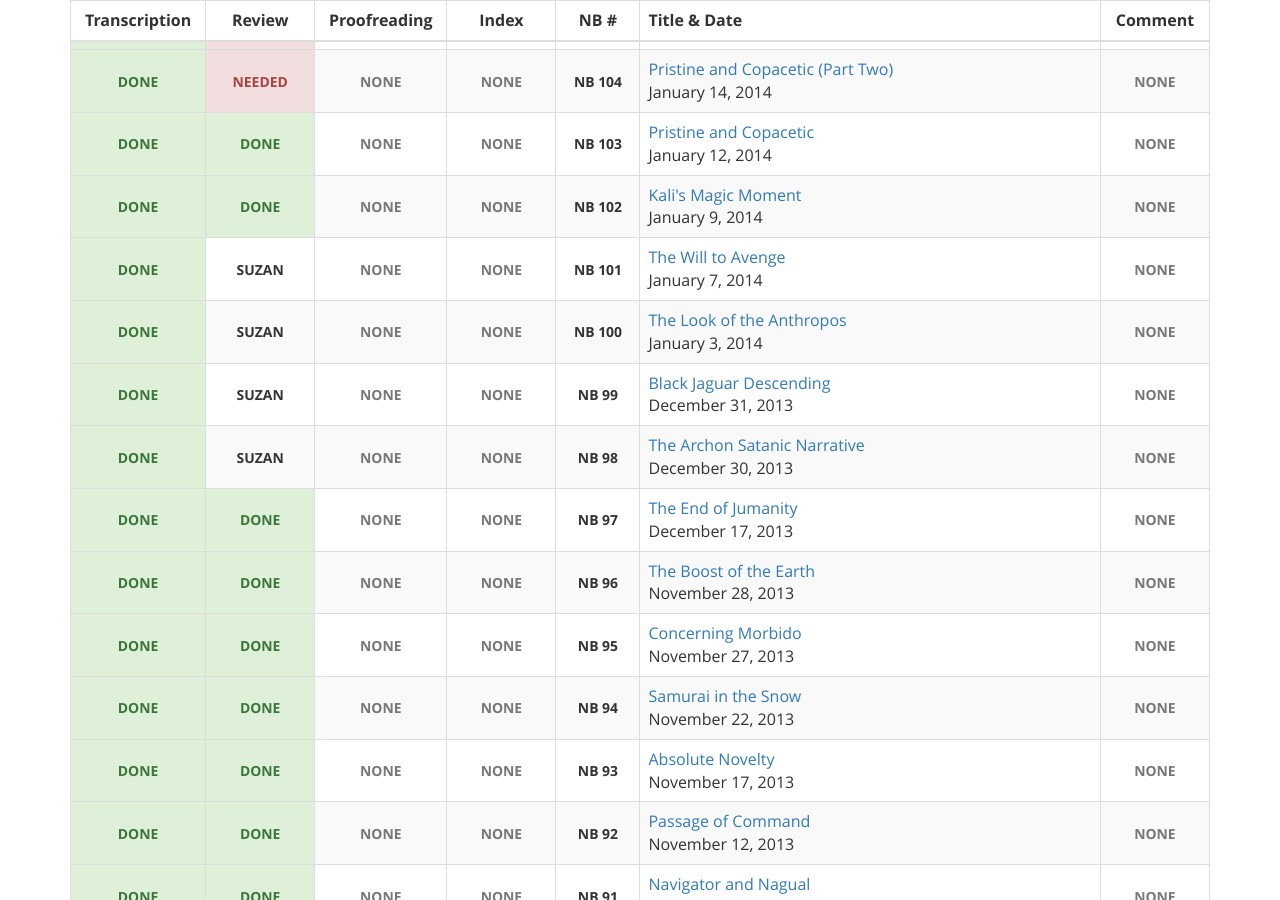
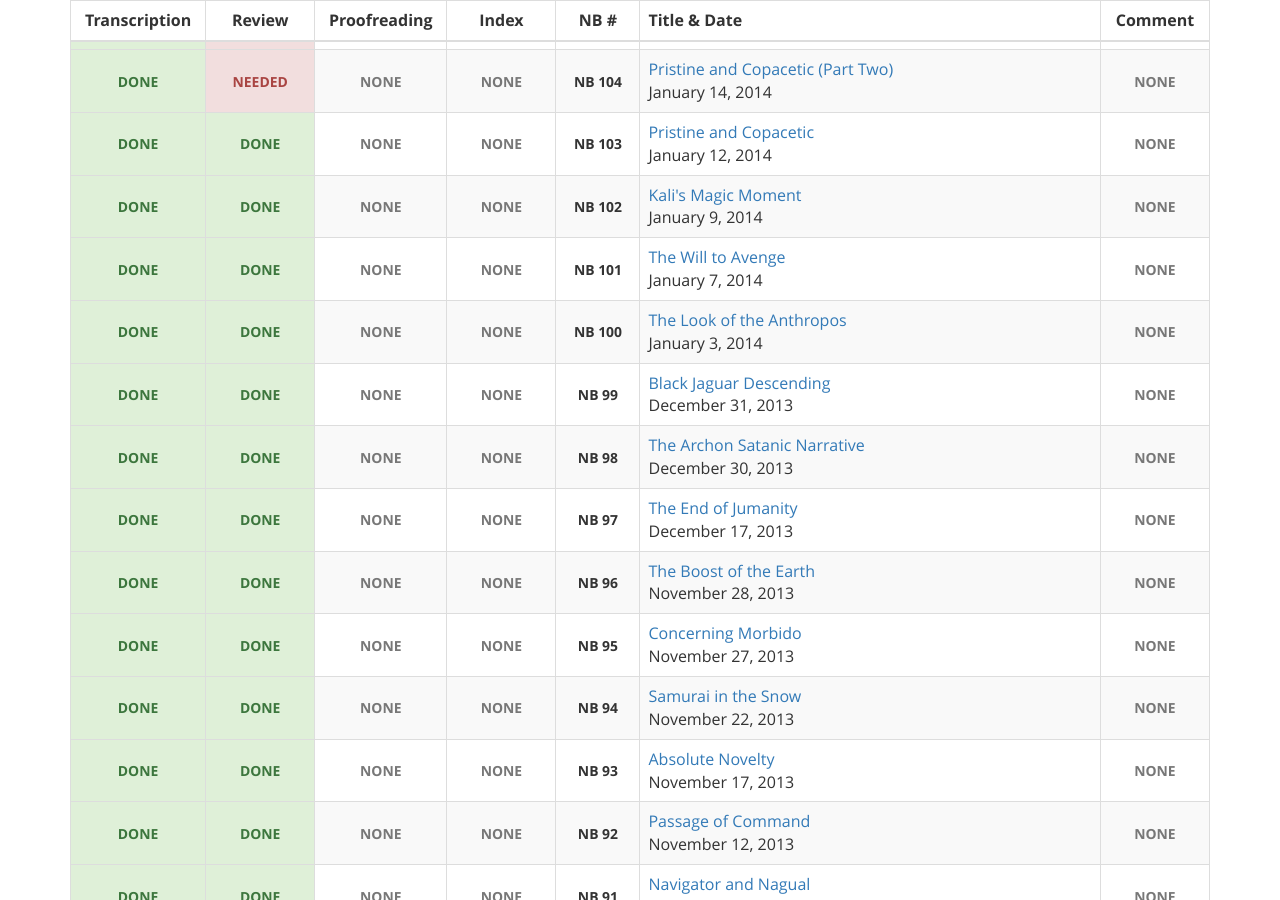
Before and after one commit to gaiaspora/gaiaspora.github.io, a Jekyll site: the page built from content/navigator-briefings.markdown, in a window 1280 px wide and 900 px high, scrolled down 1577 px. Built offline with Jekyll 4.4.1, drawn with Linux system fonts in a browser that asks for light colours.

Commit message:
Update nb.yaml

```diff
--- a/_data/nb.yaml
+++ b/_data/nb.yaml
@@ -189,7 +189,7 @@
 
 - NB: "101"
   Transcription: "done"
-  Review: "Suzan"
+  Review: "done"
   Proofreading: "none"
   Index: "none"
   Title: "The Will to Avenge"
@@ -198,7 +198,7 @@
 
 - NB: "100"
   Transcription: "done"
-  Review: "Suzan"
+  Review: "done"
   Proofreading: "none"
   Index: "none"
   Title: "The Look of the Anthropos"
@@ -207,7 +207,7 @@
 
 - NB: "99"
   Transcription: "done"
-  Review: "Suzan"
+  Review: "done"
   Proofreading: "none"
   Index: "none"
   Title: "Black Jaguar Descending"
@@ -216,7 +216,7 @@
 
 - NB: "98"
   Transcription: "done"
-  Review: "Suzan"
+  Review: "done"
   Proofreading: "none"
   Index: "none"
   Title: "The Archon Satanic Narrative"
```
